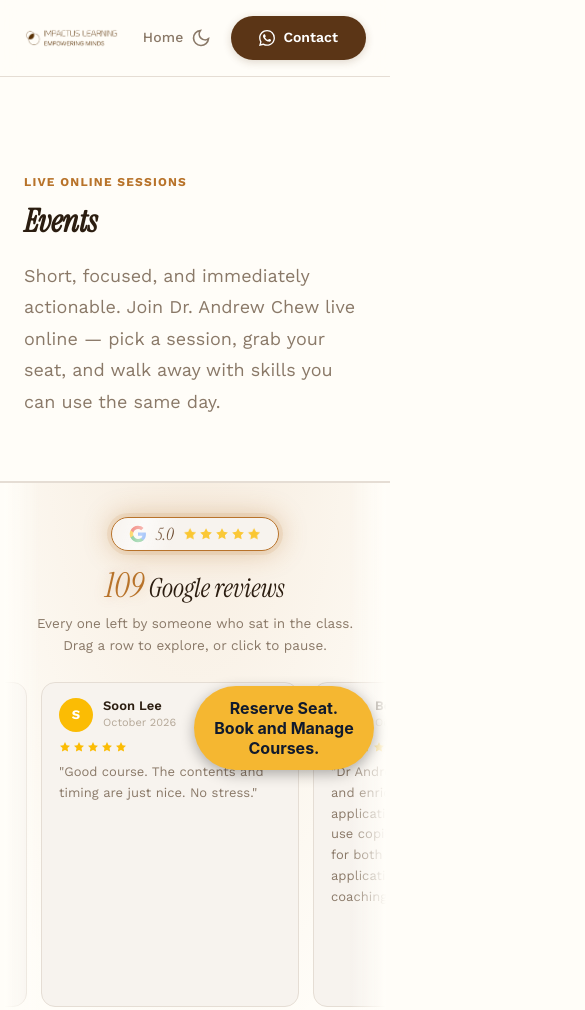
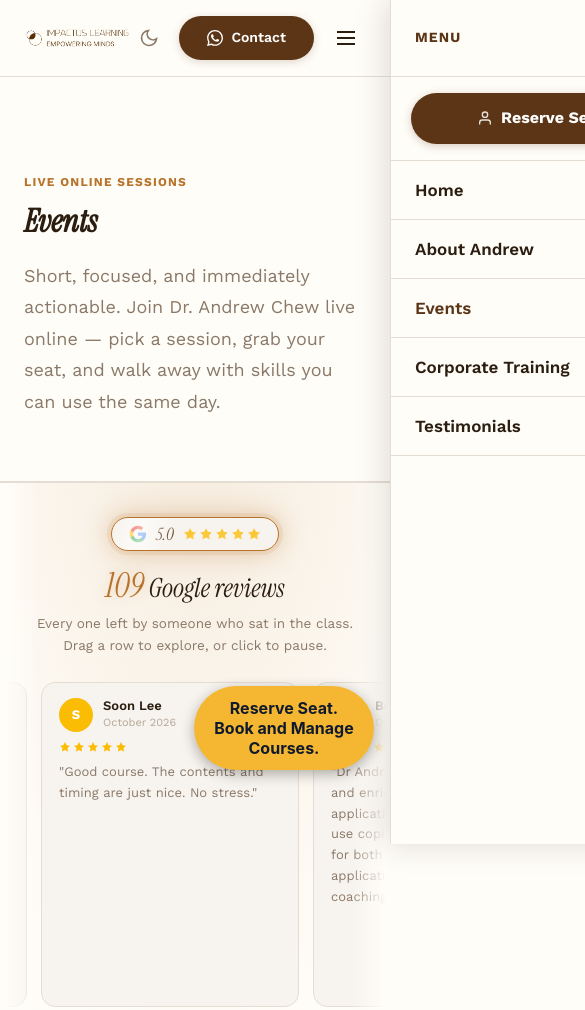
Before and after one commit to ancch17/impactus-events, a plain HTML site: page index.html in a window 390 px wide. Shown: the top 1010 px of the page, 585 px wide, since content can reach past the window. Drawn offline with nearby package versions, Linux system fonts and the light colour scheme; a script that the page names is missing.

Commit message:
Events home: use the same header nav as impactuslearning.com
Adds Home, About Andrew, Events, Corporate Training, Testimonials and the
Reserve Seat button, with the mobile menu drawer.

Co-Authored-By: Claude Opus 5.5 <noreply@anthropic.com>
Claude-Session: https://claude.ai/code/session_01Uc33SFbexRyX1dGCyajxgJ

```diff
--- a/css/style.css
+++ b/css/style.css
@@ -165,6 +165,11 @@ h1, h2, h3, h4, h5, h6 { line-height: 1.2; font-weight: 700; }
   font-weight: 500; color: var(--color-text-muted);
   border-radius: var(--radius-md); transition: color 0.2s, background 0.2s;
 }
+/* Synced from impactuslearning.com: keep nav labels on one line */
+.nav__links a { white-space: nowrap; }
+@media (min-width: 769px) and (max-width: 1200px) {
+  .nav__links a { padding: 8px 9px; }
+}
 .nav__links a:hover { color: var(--color-text); background: var(--color-brand-subtle); }
 .nav__links a.active { color: var(--color-brand); font-weight: 600; }
 
@@ -1605,3 +1610,22 @@ h1, h2, h3, h4, h5, h6 { line-height: 1.2; font-weight: 700; }
   .rvws__track--a, .rvws__track--b { animation: none !important; }
   .review-card { transition: none; }
 }
+
+
+/* ---------- Reserve Seat in header (synced from impactuslearning.com) ---------- */
+.nav__portal { padding: 10px 20px; white-space: nowrap; }
+.nav__portal svg { opacity: 0.75; }
+@media (min-width: 769px) { .nav__links li.nav__portal-item { display: none; } }
+@media (max-width: 768px) {
+  .nav__portal { display: none; }
+  .nav__links li.nav__portal-item { padding: 16px 20px; }
+  .nav__links li.nav__portal-item a {
+    display: flex; align-items: center; justify-content: center; gap: 8px;
+    padding: 15px 20px; border-radius: var(--radius-full);
+    background-color: #5B3516 !important; color: #fff !important;
+    font-size: 16px; font-weight: 700;
+    box-shadow: 0 2px 8px rgba(91,53,22,0.25);
+  }
+  .nav__links li.nav__portal-item a:active { background-color: #7A4A28 !important; }
+  .nav__links li.nav__portal-item svg { opacity: 0.85; flex-shrink: 0; }
+}
--- a/index.html
+++ b/index.html
@@ -10,7 +10,7 @@
   <link rel="preconnect" href="https://fonts.googleapis.com">
   <link rel="preconnect" href="https://fonts.gstatic.com" crossorigin>
   <link href="https://fonts.googleapis.com/css2?family=Instrument+Serif:ital@0;1&family=Work+Sans:wght@300..700&display=swap" rel="stylesheet">
-  <link rel="stylesheet" href="css/style.css?v=reviews2row-v1">
+  <link rel="stylesheet" href="css/style.css?v=nav-sync-v1">
   <link rel="icon" type="image/x-icon" href="favicon.ico">
   <link rel="apple-touch-icon" href="images/apple-touch-icon.png">
   <style>
@@ -268,24 +268,42 @@
   height="0" width="0" style="display:none;visibility:hidden"></iframe></noscript>
   <!-- End Google Tag Manager (noscript) -->
 
-  <!-- HEADER -->
+  <!-- HEADER (mirrors impactuslearning.com nav) -->
   <header class="header">
     <div class="container">
       <nav class="nav">
-        <div style="display:flex; align-items:center; gap: var(--space-6);">
-          <a href="https://impactuslearning.com" class="nav__logo" target="_blank" rel="noopener">
-            <img src="images/dark-color-logo.png" alt="Impactus Learning" class="nav__logo-img">
-          </a>
-          <a href="https://impactuslearning.com" target="_blank" rel="noopener" style="font-size: var(--text-sm); color: var(--color-text-muted); text-decoration: none; font-family: 'Work Sans', sans-serif; font-weight: 500; letter-spacing: 0.01em;">Home</a>
-        </div>
+        <a href="https://impactuslearning.com/" class="nav__logo">
+          <img src="images/dark-color-logo.png" alt="Impactus Learning" class="nav__logo-img">
+        </a>
+
+        <div class="nav__overlay"></div>
+        <ul class="nav__links">
+          <li class="nav__drawer-header">
+            <span>Menu</span>
+            <button class="nav__close" aria-label="Close menu">
+              <svg width="18" height="18" viewBox="0 0 24 24" fill="none" stroke="currentColor" stroke-width="2.5" stroke-linecap="round"><path d="M18 6L6 18M6 6l12 12"/></svg>
+            </button>
+          </li>
+          <li class="nav__portal-item"><a href="/portal/"><svg width="16" height="16" viewBox="0 0 24 24" fill="none" stroke="currentColor" stroke-width="2" stroke-linecap="round" stroke-linejoin="round"><path d="M20 21v-2a4 4 0 0 0-4-4H8a4 4 0 0 0-4 4v2"/><circle cx="12" cy="7" r="4"/></svg> Reserve Seat</a></li>
+          <li><a href="https://impactuslearning.com/">Home</a></li>
+          <li><a href="https://impactuslearning.com/about.html">About Andrew</a></li>
+          <li><a href="/" class="active">Events</a></li>
+          <li><a href="https://impactuslearning.com/training.html">Corporate Training</a></li>
+          <li><a href="https://impactuslearning.com/testimonials.html">Testimonials</a></li>
+        </ul>
+
         <div class="nav__actions">
           <button class="theme-toggle" data-theme-toggle aria-label="Toggle theme">
             <svg width="20" height="20" viewBox="0 0 24 24" fill="none" stroke="currentColor" stroke-width="2"><path d="M21 12.79A9 9 0 1 1 11.21 3 7 7 0 0 0 21 12.79z"/></svg>
           </button>
+          <a href="/portal/" class="btn btn--outline nav__portal"><svg width="15" height="15" viewBox="0 0 24 24" fill="none" stroke="currentColor" stroke-width="2" stroke-linecap="round" stroke-linejoin="round"><path d="M20 21v-2a4 4 0 0 0-4-4H8a4 4 0 0 0-4 4v2"/><circle cx="12" cy="7" r="4"/></svg> Reserve Seat</a>
           <a href="https://wa.me/6593942524" class="btn btn--primary" target="_blank" rel="noopener">
             <svg width="16" height="16" viewBox="0 0 24 24" fill="currentColor"><path d="M17.472 14.382c-.297-.149-1.758-.867-2.03-.967-.273-.099-.471-.148-.67.15-.197.297-.767.966-.94 1.164-.173.199-.347.223-.644.075-.297-.15-1.255-.463-2.39-1.475-.883-.788-1.48-1.761-1.653-2.059-.173-.297-.018-.458.13-.606.134-.133.298-.347.446-.52.149-.174.198-.298.298-.497.099-.198.05-.371-.025-.52-.075-.149-.669-1.612-.916-2.207-.242-.579-.487-.5-.669-.51-.173-.008-.371-.01-.57-.01-.198 0-.52.074-.792.372-.272.297-1.04 1.016-1.04 2.479 0 1.462 1.065 2.875 1.213 3.074.149.198 2.096 3.2 5.077 4.487.709.306 1.262.489 1.694.625.712.227 1.36.195 1.871.118.571-.085 1.758-.719 2.006-1.413.248-.694.248-1.289.173-1.413-.074-.124-.272-.198-.57-.347m-5.421 7.403h-.004a9.87 9.87 0 01-5.031-1.378l-.361-.214-3.741.982.998-3.648-.235-.374a9.86 9.86 0 01-1.51-5.26c.001-5.45 4.436-9.884 9.888-9.884 2.64 0 5.122 1.03 6.988 2.898a9.825 9.825 0 012.893 6.994c-.003 5.45-4.437 9.884-9.885 9.884m8.413-18.297A11.815 11.815 0 0012.05 0C5.495 0 .16 5.335.157 11.892c0 2.096.547 4.142 1.588 5.945L.057 24l6.305-1.654a11.882 11.882 0 005.683 1.448h.005c6.554 0 11.89-5.335 11.893-11.893a11.821 11.821 0 00-3.48-8.413z"/></svg>
             Contact
           </a>
+          <button class="nav__toggle" aria-label="Open menu">
+            <svg width="24" height="24" viewBox="0 0 24 24" fill="none" stroke="currentColor" stroke-width="2"><path d="M3 12h18M3 6h18M3 18h18"/></svg>
+          </button>
         </div>
       </nav>
     </div>
```
